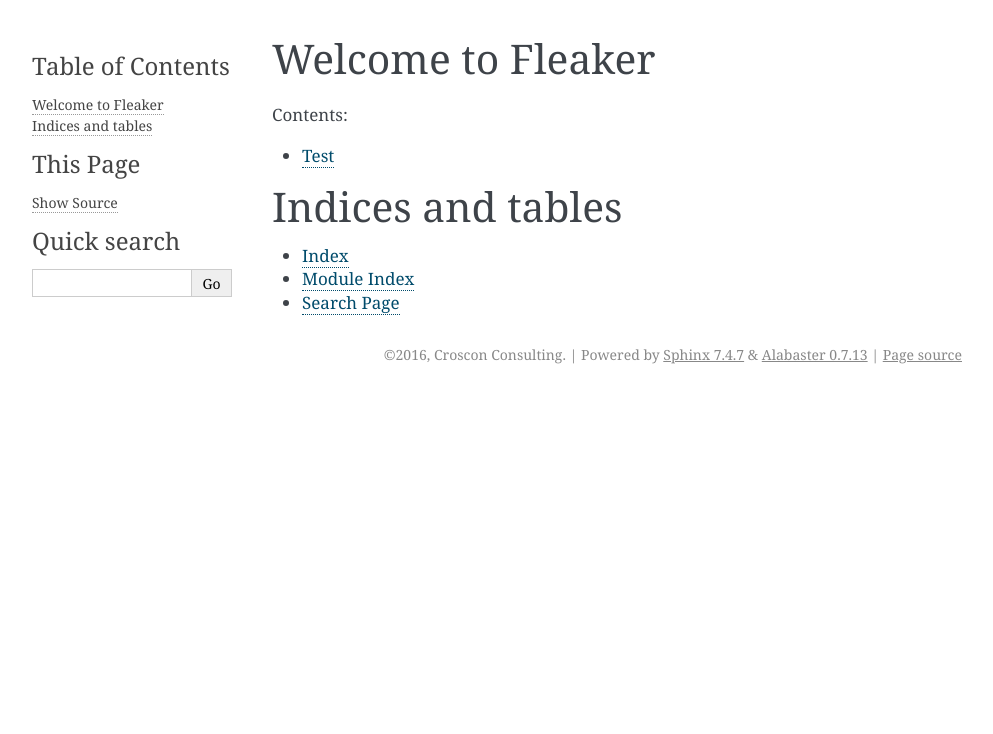
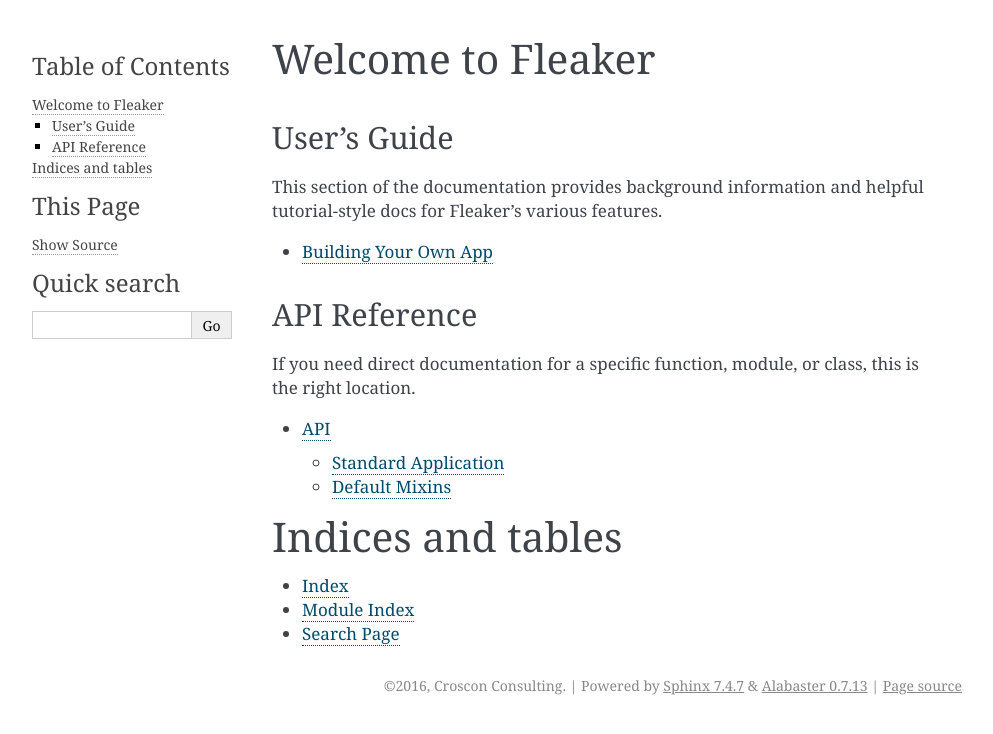
Before and after one commit to ltieman/fleaker, a Sphinx documentation site: the page built from docs/index.rst, in a window 1280 px wide. Shown: the top 734 px of the page, without its empty margins (148-1141 px from the left). Built offline with Sphinx 7.4.7, drawn with Linux system fonts in a browser that asks for light colours.

Commit message:
Docs: Add API doc, better index, remove test doc.
Also add a placeholder doc for building your own app.

```diff
--- a/docs/index.rst
+++ b/docs/index.rst
@@ -1,12 +1,27 @@
 Welcome to Fleaker
-===================================
+==================
+
+User's Guide
+------------
+
+This section of the documentation provides background information and helpful
+tutorial-style docs for Fleaker's various features.
 
 .. toctree::
    :maxdepth: 2
-   :caption: Contents:
 
-   test
+   building-your-own-app
 
+API Reference
+-------------
+
+If you need direct documentation for a specific function, module, or class,
+this is the right location.
+
+.. toctree::
+   :maxdepth: 2
+
+   api
 
 
 Indices and tables
--- a/docs/test.rst
+++ /dev/null
@@ -1,4 +0,0 @@
-Test
-====
-
-Hey!
```
Also changed, not shown: docs/api.rst (added, +39 -0 lines), docs/building-your-own-app.rst (added, +9 -0 lines).
